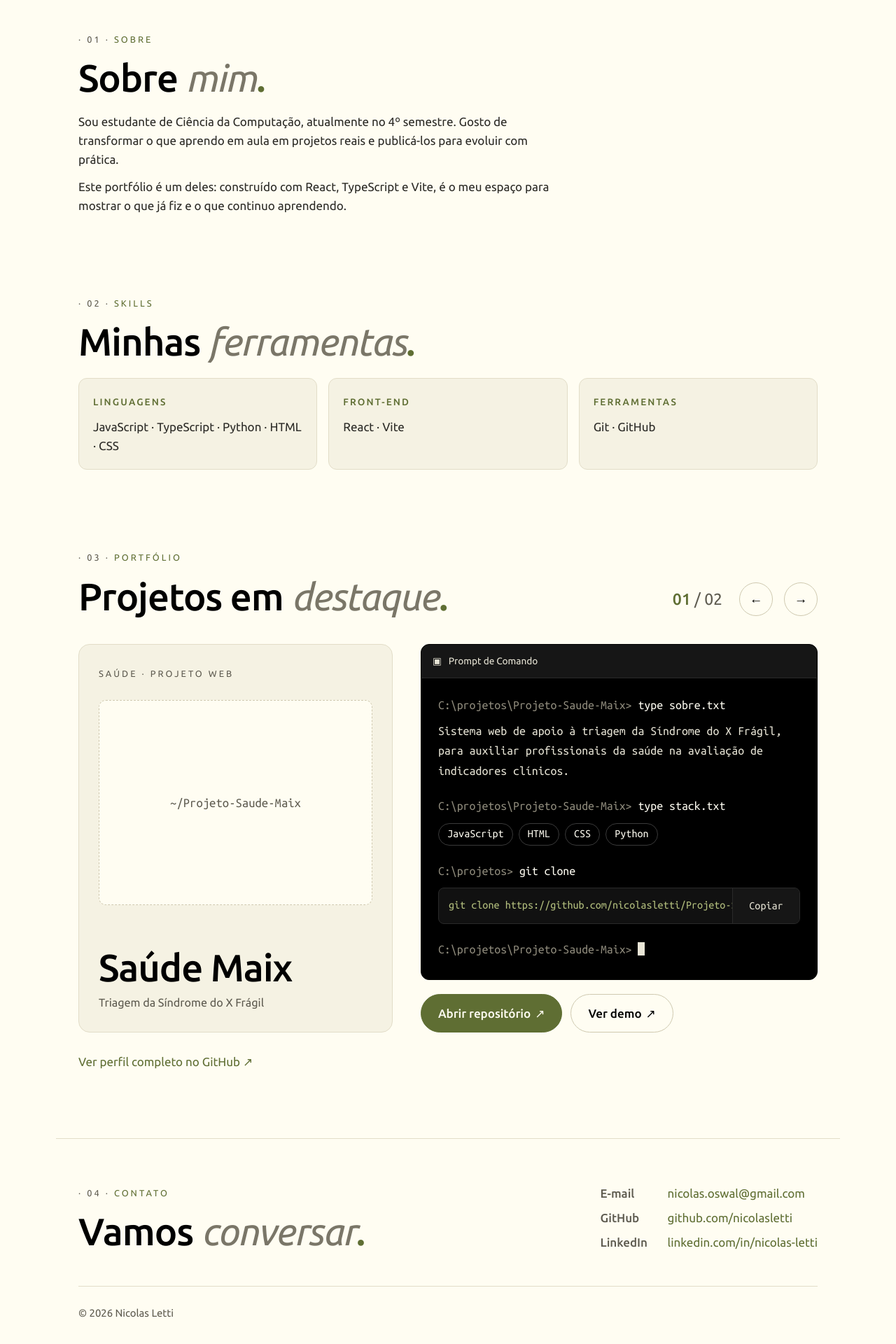
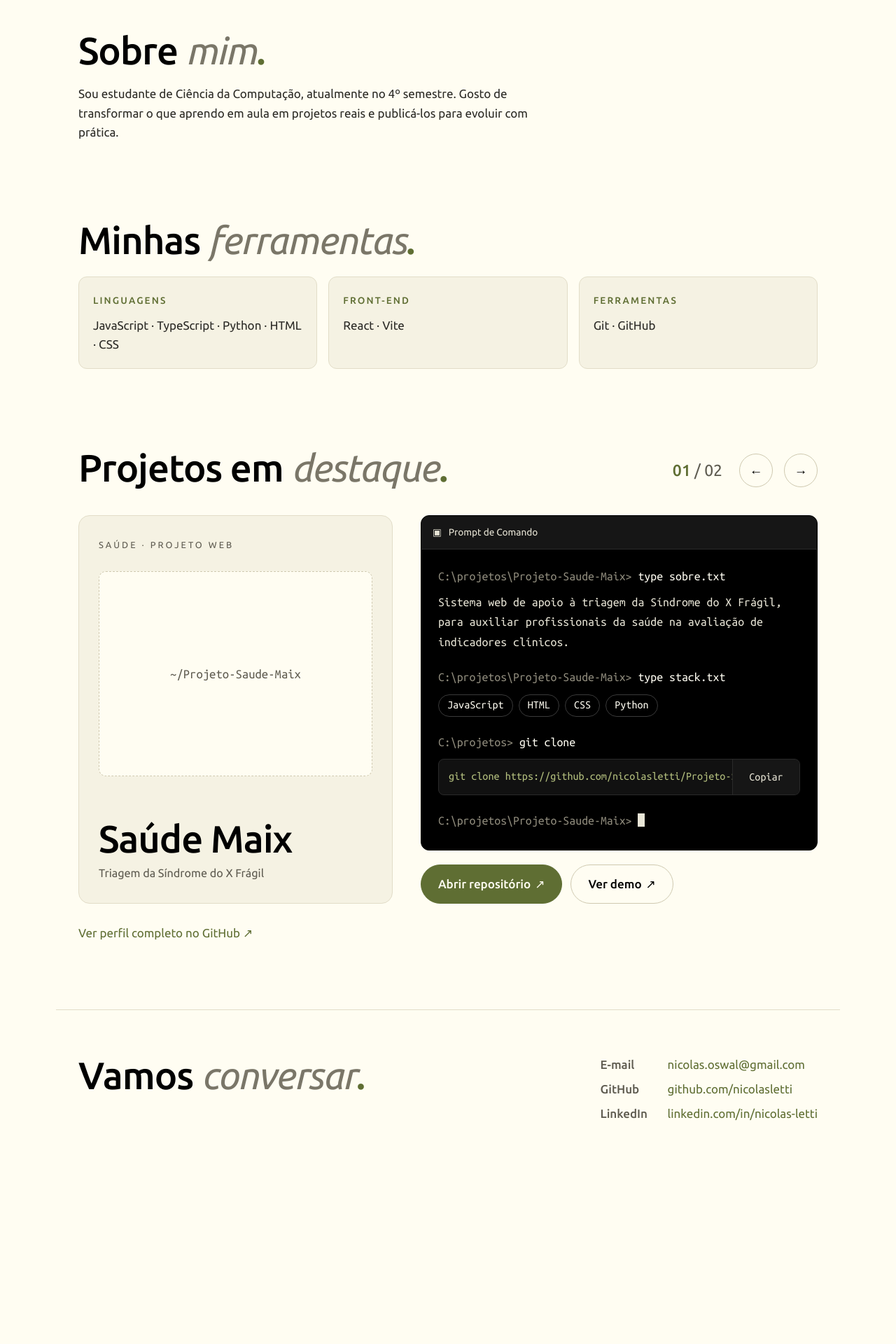
Before and after one commit to nicolasletti/portfolio, a React (Vite) app: page / in a window 1280 px wide. Shown: the part 574-2494 px from the top of the page at 70% size. After the commit the page ends 2211 px from the top, so only its background shows below. Built offline with nearby package versions, Linux system fonts and the light colour scheme.

Commit message:
feat: remove eyebrow sections from About, Footer, Projects, and Skills components for cleaner layout

```diff
--- a/src/components/about/about.tsx
+++ b/src/components/about/about.tsx
@@ -4,9 +4,6 @@ import './about.css'
 function About() {
 	return (
 		<section className="about-section" id="sobre">
-			<p className="eyebrow">
-				· 01 · <span>Sobre</span>
-			</p>
 			<h2>
 				Sobre <em>mim</em>
 				<span className="title-dot">.</span>
@@ -16,10 +13,6 @@ function About() {
 				Gosto de transformar o que aprendo em aula em projetos reais e
 				publicá-los para evoluir com prática.
 			</p>
-			<p>
-				Este portfólio é um deles: construído com React, TypeScript e Vite, é o
-				meu espaço para mostrar o que já fiz e o que continuo aprendendo.
-			</p>
 		</section>
 	)
 }
--- a/src/components/footer/footer.tsx
+++ b/src/components/footer/footer.tsx
@@ -6,9 +6,6 @@ function Footer() {
 		<footer className="site-footer" id="contato">
 			<div className="site-footer__inner">
 				<div>
-					<p className="eyebrow">
-						· 04 · <span>Contato</span>
-					</p>
 					<h2>
 						Vamos <em>conversar</em>
 						<span className="title-dot">.</span>
@@ -32,12 +29,9 @@ function Footer() {
 							linkedin.com/in/nicolas-letti
 						</a>
 					</li>
+
 				</ul>
 			</div>
-
-			<p className="site-footer__copy">
-				© {new Date().getFullYear()} {profile.name}
-			</p>
 		</footer>
 	)
 }
--- a/src/components/projects/projects.tsx
+++ b/src/components/projects/projects.tsx
@@ -32,10 +32,6 @@ function Projects() {
 
   return (
     <section className="projects-section" id="projetos">
-      <p className="eyebrow">
-        · 03 · <span>Portfólio</span>
-      </p>
-
       <div className="projects-section__heading">
         <h2>
           Projetos em <em>destaque</em>
--- a/src/components/skills/skills.tsx
+++ b/src/components/skills/skills.tsx
@@ -4,9 +4,6 @@ import './skills.css'
 function Skills() {
 	return (
 		<section className="skills-section" id="skills">
-			<p className="eyebrow">
-				· 02 · <span>Skills</span>
-			</p>
 			<h2>
 				Minhas <em>ferramentas</em>
 				<span className="title-dot">.</span>
```
